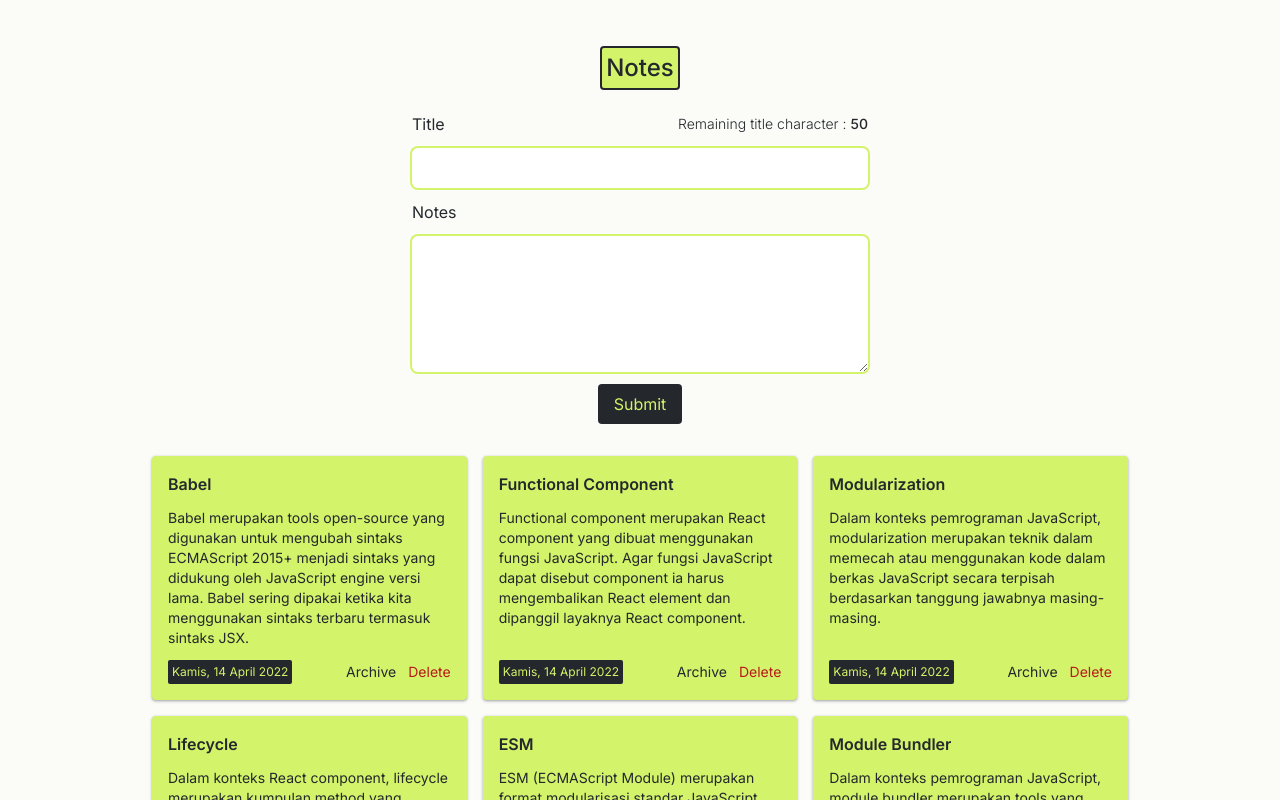
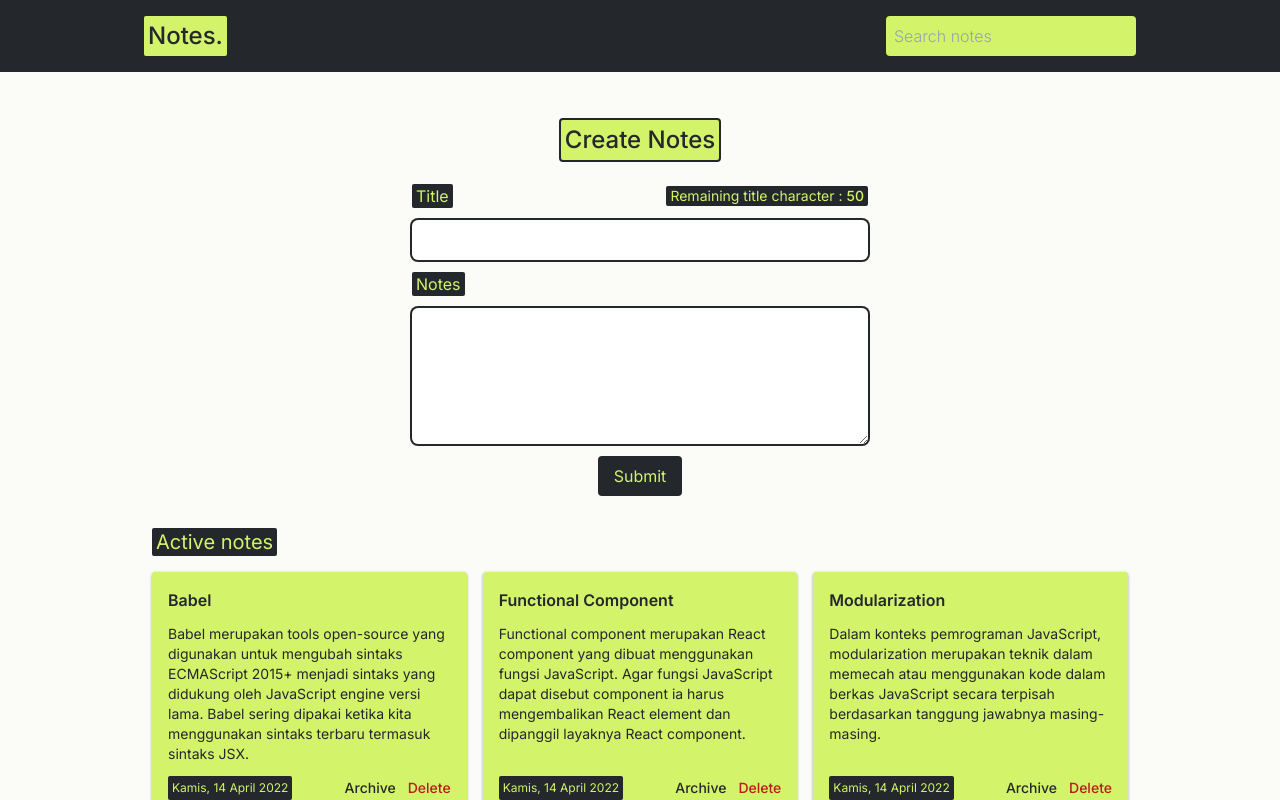
Before and after one commit to hutamatr/private-notes-app-dicoding, a React (Create React App) app: page / in a window 1280 px wide. Shown: the top 800 px of the page. Built offline with nearby package versions, Linux system fonts and the light colour scheme.

Commit message:
create navigation header & create context

```diff
--- a/src/App.jsx
+++ b/src/App.jsx
@@ -1,13 +1,13 @@
 import React from "react";
 
 import Main from "./components/Main/Main";
+import Navigation from "./components/Navigation/Navigation";
 
 const App = () => {
   return (
     <>
-      <main className="px-6 py-8 flex flex-col gap-y-4 max-w-5xl mx-auto">
-        <Main />
-      </main>
+      <Navigation />
+      <Main />
     </>
   );
 };
--- a/src/components/Main/Main.jsx
+++ b/src/components/Main/Main.jsx
@@ -6,6 +6,8 @@ import { getInitialData } from "../../utils";
 
 const Main = () => {
   const [notesData, setNotesData] = useState(getInitialData);
+  const [notesArchived, setNotesArchived] = useState([]);
+  const [isNotesArchived, setIsNotesArchived] = useState(false);
 
   const notesDataHandler = (notes) => {
     setNotesData((prevState) => {
@@ -18,18 +20,35 @@ const Main = () => {
     setNotesData(notesDeleted);
   };
 
+  const notesArchivedHandler = (notesId) => {
+    setIsNotesArchived((prevState) => !prevState);
+    let notesArchivedData;
+    for (const note of notesData) {
+      if (note.id === notesId) {
+        notesArchivedData = { ...note, archived: !isNotesArchived };
+      }
+    }
+    setNotesArchived(notesArchivedData);
+  };
+
   console.table(notesData);
 
   return (
-    <>
+    <main className="px-6 py-8 flex flex-col gap-y-4 max-w-5xl mx-auto">
       <section className="flex flex-col gap-y-6 p-4 rounded md:w-1/2 md:translate-x-1/2">
         <h1 className="text-custom-black text-center font-medium text-2xl bg-custom-green max-w-fit mx-auto p-1 rounded-sm ring-2 ring-custom-black">
-          Notes
+          Create Notes
         </h1>
         <NotesForm onSetNotesData={notesDataHandler} />
       </section>
-      <NotesList onNotesData={notesData} onDeleteNotes={notesDeleteHandler} />
-    </>
+      <NotesList
+        onNotesData={notesData}
+        onNotesArchived={notesArchived}
+        onDeleteNotesHandler={notesDeleteHandler}
+        onNotesArchivedHandler={notesArchivedHandler}
+        onIsNotesArchived={isNotesArchived}
+      />
+    </main>
   );
 };
 
--- a/src/components/Main/NotesForm.jsx
+++ b/src/components/Main/NotesForm.jsx
@@ -61,10 +61,13 @@ const NotesForm = ({ onSetNotesData }) => {
       )}
       <form onSubmit={notesSubmitHandler} className="flex flex-col gap-y-3 ">
         <div className="flex flex-row items-center justify-between">
-          <label htmlFor="title" className="text-custom-black">
+          <label
+            htmlFor="title"
+            className="text-custom-green bg-custom-black px-1 rounded-sm"
+          >
             Title
           </label>
-          <p className="text-sm font-light flex flex-row gap-x-1 text-custom-black">
+          <p className="text-sm flex flex-row gap-x-1 text-custom-green bg-custom-black px-1 rounded-sm">
             Remaining title character :
             <span className="font-medium">{50 - notesInput.title.length}</span>
           </p>
@@ -73,9 +76,12 @@ const NotesForm = ({ onSetNotesData }) => {
           type="text"
           onChange={titleChangeHandler}
           value={notesInput.title}
-          className="rounded-md p-2 outline-none bg-white ring-2 ring-custom-green"
+          className="rounded-md p-2 outline-none bg-white ring-2 ring-custom-black"
         />
-        <label htmlFor="notes-body" className="text-custom-black">
+        <label
+          htmlFor="notes-body"
+          className="text-custom-green bg-custom-black px-1 rounded-sm max-w-fit"
+        >
           Notes
         </label>
         <textarea
@@ -86,9 +92,9 @@ const NotesForm = ({ onSetNotesData }) => {
           rows="5"
           onChange={bodyChangeHandler}
           value={notesInput.body}
-          className="rounded-md p-2 outline-none bg-custom-primary ring-2 ring-custom-green"
+          className="rounded-md p-2 outline-none bg-custom-primary ring-2 ring-custom-black"
         ></textarea>
-        <button className="bg-custom-black text-custom-green py-2 px-4 rounded max-w-fit mx-auto hover:bg-custom-orange duration-500">
+        <button className="bg-custom-black text-custom-green py-2 px-4 rounded max-w-fit mx-auto hover:bg-custom-green hover:text-custom-black hover:font-medium duration-300">
           Submit
         </button>
       </form>
--- a/src/components/Main/NotesList.jsx
+++ b/src/components/Main/NotesList.jsx
@@ -1,19 +1,49 @@
-import React from "react";
+import React, { useState } from "react";
 
 import NotesCard from "../UI/NotesCard";
 
-const NotesList = ({ onNotesData, onDeleteNotes }) => {
+const NotesList = ({
+  onNotesData,
+  onNotesArchived,
+  onNotesArchivedHandler,
+  onIsNotesArchived,
+  onDeleteNotesHandler,
+}) => {
   return (
-    <section>
+    <section className="flex flex-col gap-y-4">
+      <div className="flex flex-col gap-y-4">
+        <h1 className="bg-custom-black text-custom-green text-xl max-w-fit px-1 rounded-sm">
+          Active notes
+        </h1>
         <ul className="grid grid-cols-1 gap-4 sm:grid-cols-2 md:grid-cols-3">
           {onNotesData.map((note, index) => {
             return (
               <li key={index}>
-              <NotesCard {...note} onDeleteNotes={onDeleteNotes} />
+                <NotesCard
+                  {...note}
+                  onDeleteNotes={onDeleteNotesHandler}
+                  onNotesArchivedHandler={onNotesArchivedHandler}
+                  onIsNotesArchived={onIsNotesArchived}
+                />
               </li>
             );
           })}
         </ul>
+      </div>
+      <div className="flex flex-col gap-y-4">
+        <h1 className="bg-custom-black text-custom-green text-xl max-w-fit px-1 rounded-sm">
+          Archived notes
+        </h1>
+        <ul className="grid grid-cols-1 gap-4 sm:grid-cols-2 md:grid-cols-3">
+          {onNotesArchived?.map((note, index) => {
+            return (
+              <li key={index}>
+                <NotesCard {...note} onDeleteNotes={onDeleteNotesHandler} />
+              </li>
+            );
+          })}
+        </ul>
+      </div>
     </section>
   );
 };
--- /dev/null
+++ b/src/components/Navigation/Navigation.jsx
@@ -0,0 +1,32 @@
+import React, { useState } from "react";
+
+const Navigation = () => {
+  const [inputSearch, setInputSearch] = useState("");
+
+  const inputSearchHandler = (event) => {
+    setInputSearch(event.target.value);
+  };
+
+  const inputSearchSubmitHandler = () => {};
+
+  return (
+    <header className="bg-custom-black top-0 w-full sticky z-10">
+      <nav className="flex flex-col gap-y-2 md:flex-row justify-between items-center p-4 max-w-5xl mx-auto">
+        <h1 className="text-custom-black font-medium text-2xl bg-custom-green p-1 rounded-sm ring-2 ring-custom-black">
+          Notes.
+        </h1>
+        <form onSubmit={inputSearchSubmitHandler}>
+          <input
+            type="text"
+            className="outline-none p-2 rounded bg-custom-green text-custom-black font-medium placeholder:font-light placeholder:text-slate-400"
+            placeholder="Search notes"
+            value={inputSearch}
+            onChange={inputSearchHandler}
+          />
+        </form>
+      </nav>
+    </header>
+  );
+};
+
+export default Navigation;
--- a/src/components/UI/NotesCard.jsx
+++ b/src/components/UI/NotesCard.jsx
@@ -1,24 +1,27 @@
-import React, { useState } from "react";
+import React from "react";
 import { showFormattedDate } from "../../utils";
 
-const Card = ({ id, title, body, createdAt, archived, onDeleteNotes }) => {
-  const [notesCompleted, setNotesCompleted] = useState(archived);
-
-  const notesArchivedHandler = () => {
-    setNotesCompleted((prevState) => !prevState);
-  };
-
+const Card = ({
+  id,
+  title,
+  body,
+  createdAt,
+  archived,
+  onDeleteNotes,
+  onNotesArchivedHandler,
+  onIsNotesArchived,
+}) => {
   return (
     <div
       className={`grid grid-cols-1 grid-rows-[auto,1fr,auto] gap-y-3 items-start rounded bg-custom-green p-4 shadow-material-shadow min-h-full ${
-        notesCompleted ? "ring-2 ring-custom-black" : ""
+        onIsNotesArchived ? "ring-2 ring-custom-black" : ""
       }`}
     >
       <div className="flex items-start justify-between gap-x-3">
         <h2 className="text-md font-semibold overflow-auto break-all">
           {title}
         </h2>
-        {notesCompleted && (
+        {onIsNotesArchived && (
           <span className="text-xs font-medium uppercase bg-custom-black text-custom-green p-1 rounded-sm">
             Archived!
           </span>
@@ -31,16 +34,18 @@ const Card = ({ id, title, body, createdAt, archived, onDeleteNotes }) => {
         </span>
         <div className="flex items-center gap-x-3 text-3xl">
           <button
-            onClick={notesArchivedHandler}
-            className={`text-sm ${
-              notesCompleted ? "text-custom-black" : "text-custom-black"
+            onClick={onNotesArchivedHandler.bind(this, id)}
+            className={`text-sm font-medium ${
+              onIsNotesArchived
+                ? "text-custom-green px-1 rounded-sm bg-custom-black"
+                : "text-custom-black"
             }`}
           >
             Archive
           </button>
           <button
             onClick={onDeleteNotes.bind(this, id)}
-            className="text-red-700 text-sm"
+            className="text-red-700 text-sm font-medium"
           >
             Delete
           </button>
--- /dev/null
+++ b/src/components/context/NotesContext.js
@@ -0,0 +1,9 @@
+import { createContext } from "react";
+
+const NotesContext = createContext({
+  notes: [],
+  addNotes: (noteItem) => {},
+  deleteNotes: (id) => {},
+});
+
+export default NotesContext;
--- /dev/null
+++ b/src/components/context/NotesProvider.jsx
@@ -0,0 +1,47 @@
+import React, { useReducer } from "react";
+import NotesContext from "./NotesContext";
+
+const initState = {
+  notes: [],
+};
+
+const notesReducer = (state, action) => {
+  switch (action.type) {
+    case "ADD_NOTES":
+      const addedNotes = [...state.notes, ...action.payload];
+      return {
+        notes: addedNotes,
+      };
+    case "DELETE_NOTES":
+      const deletedNotes = {};
+      return {
+        notes: deletedNotes,
+      };
+    default:
+      return initState;
+  }
+};
+
+const NotesProvider = ({ children }) => {
+  const [notesState, dispatchNotes] = useReducer(notesReducer, initState);
+
+  const addNotesHandler = (noteItem) => {
+    dispatchNotes({ type: "ADD_NOTES", payload: noteItem });
+  };
+
+  const deleteNotesHandler = (id) => {
+    dispatchNotes({ type: "DELETE_NOTES", payload: id });
+  };
+
+  const value = {
+    notes: notesState.notes,
+    addNotes: addNotesHandler,
+    deleteNotes: deleteNotesHandler,
+  };
+
+  return (
+    <NotesContext.Provider value={value}>{children}</NotesContext.Provider>
+  );
+};
+
+export default NotesProvider;
--- a/src/index.jsx
+++ b/src/index.jsx
@@ -2,8 +2,15 @@ import React from "react";
 import { createRoot } from "react-dom/client";
 
 import App from "./App";
+import NotesProvider from "./components/context/NotesProvider";
 
 import "./styles/style.css";
 
 const root = createRoot(document.getElementById("root"));
-root.render(<App />);
+root.render(
+  <React.StrictMode>
+    <NotesProvider>
+      <App />
+    </NotesProvider>
+  </React.StrictMode>
+);
```
Lines whose indentation alone changed are shown as unchanged.
